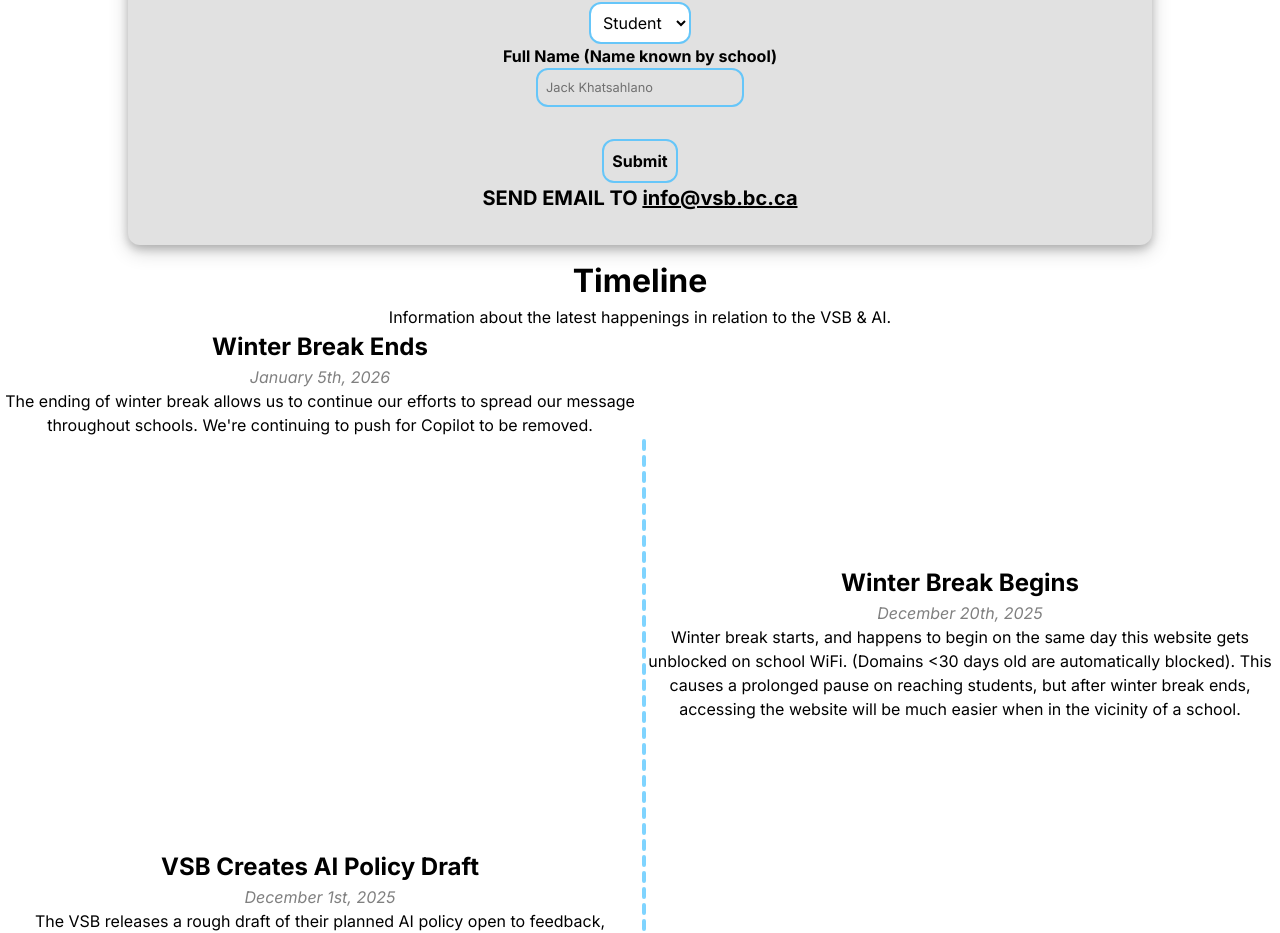
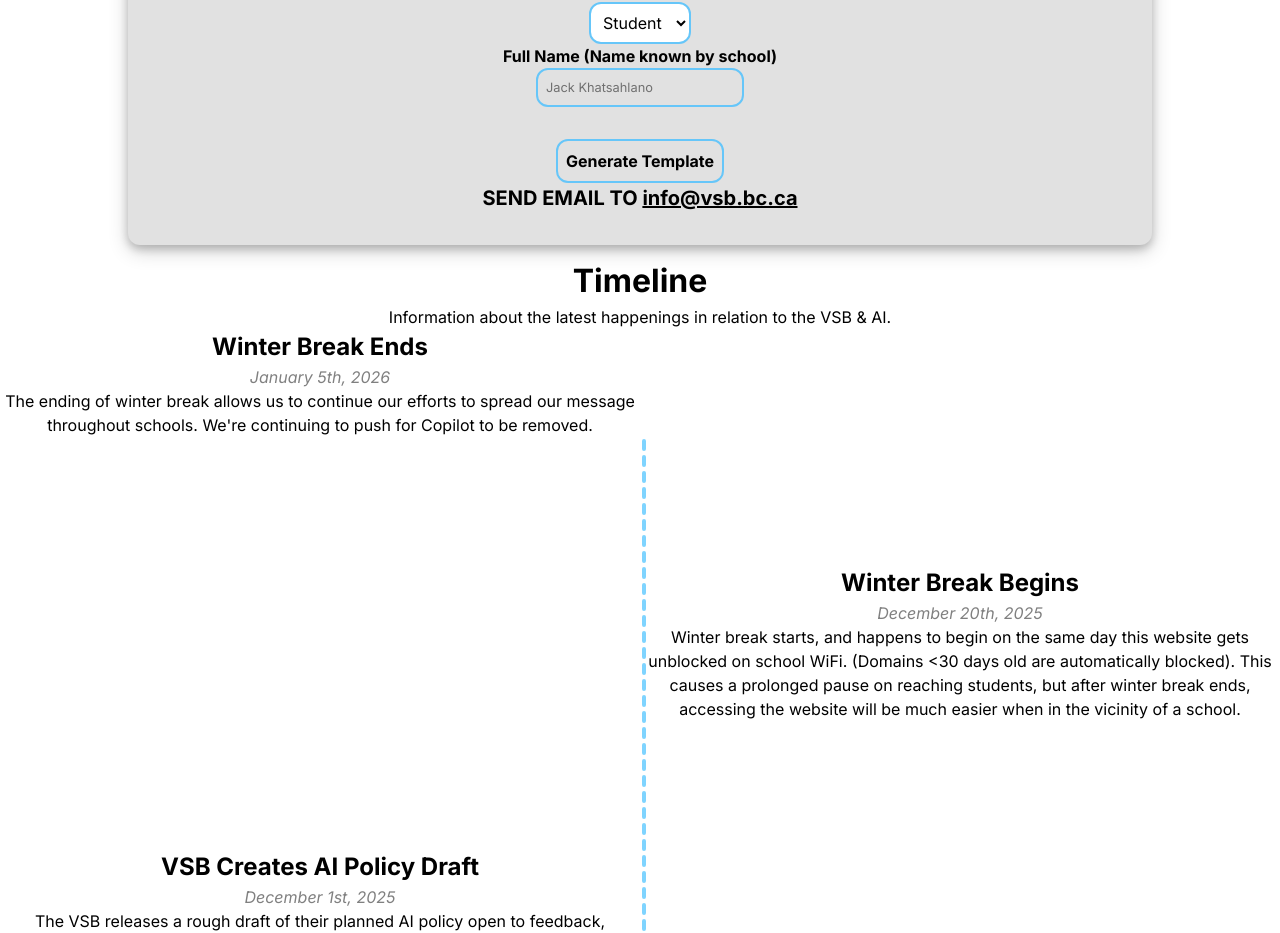
Before and after one commit to Henry-VI/stop-using-copilot, a SvelteKit app: page / in a window 1280 px wide. Shown: the part 1602-2535 px from the top of the page. Built offline with nearby package versions, Linux system fonts and the light colour scheme.

Commit message:
submit -> generate template

```diff
--- a/src/routes/+page.svelte
+++ b/src/routes/+page.svelte
@@ -100,7 +100,7 @@ function copyemail() {
         </select>
         <label for="name">Full Name (Name known by school)</label>
         <input type="text" placeholder="Jack Khatsahlano" id="name" required="">
-        <input type="button" value="Submit" onclick={generateemail}>
+        <input type="button" value="Generate Template" onclick={generateemail}>
         <h3>SEND EMAIL TO <u>info@vsb.bc.ca</u></h3>
       </form>
       <div class="emailbuttons" style="display: none;" id="emailbuttons">
```
